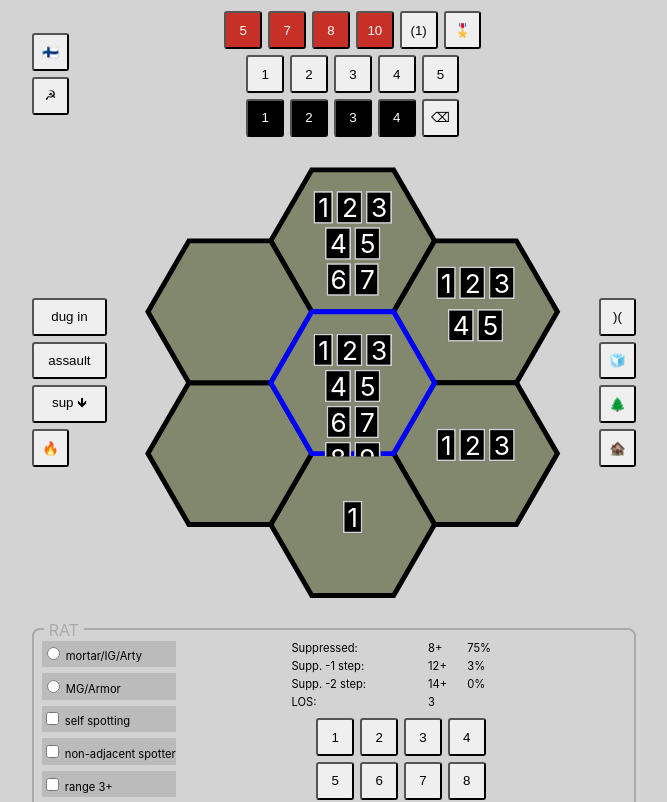
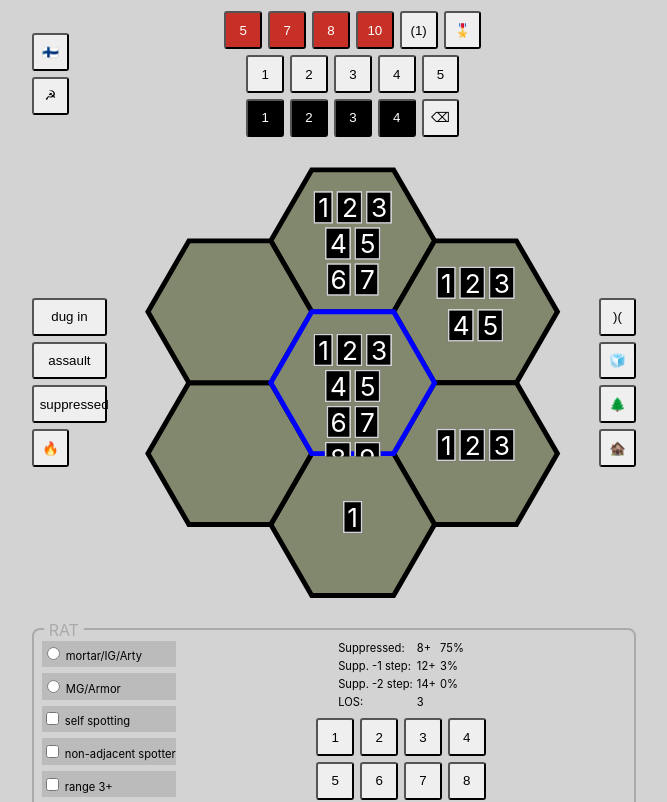
Before and after one commit to rzymek/red-winter-calc, a Preact app: page / in a window 1280 px wide. Shown: the top 802 px of the page, without its empty margins (306-973 px from the left). Built offline with nearby package versions, Linux system fonts and the light colour scheme.

Commit message:
suppressed

```diff
--- a/src/redwinter/ui/mainLayout.tsx
+++ b/src/redwinter/ui/mainLayout.tsx
@@ -48,7 +48,7 @@ export function MainLayout() {
                 </WButton>
                 <WButton
                     onClick={update(() => state.suppression[state.selectedHex ?? 0] = (state.suppression[state.selectedHex ?? 0] + 1) % 4)}>
-                    sup 🡻
+                    suppressed
                 </WButton>
                 <Button selected={state.bonfire} onClick={update(() => state.bonfire = !state.bonfire)}>🔥</Button>
             </SideColumn>
@@ -91,7 +91,7 @@ export function MainLayout() {
                 </SideColumn>
                 <CenterColumn>
                     <Row>
-                        <table width='50%'>
+                        <table style={{minWidth:'6mmm0%'}}>
                             <tbody>
                             <tr>
                                 <td>Suppressed:</td>
```
